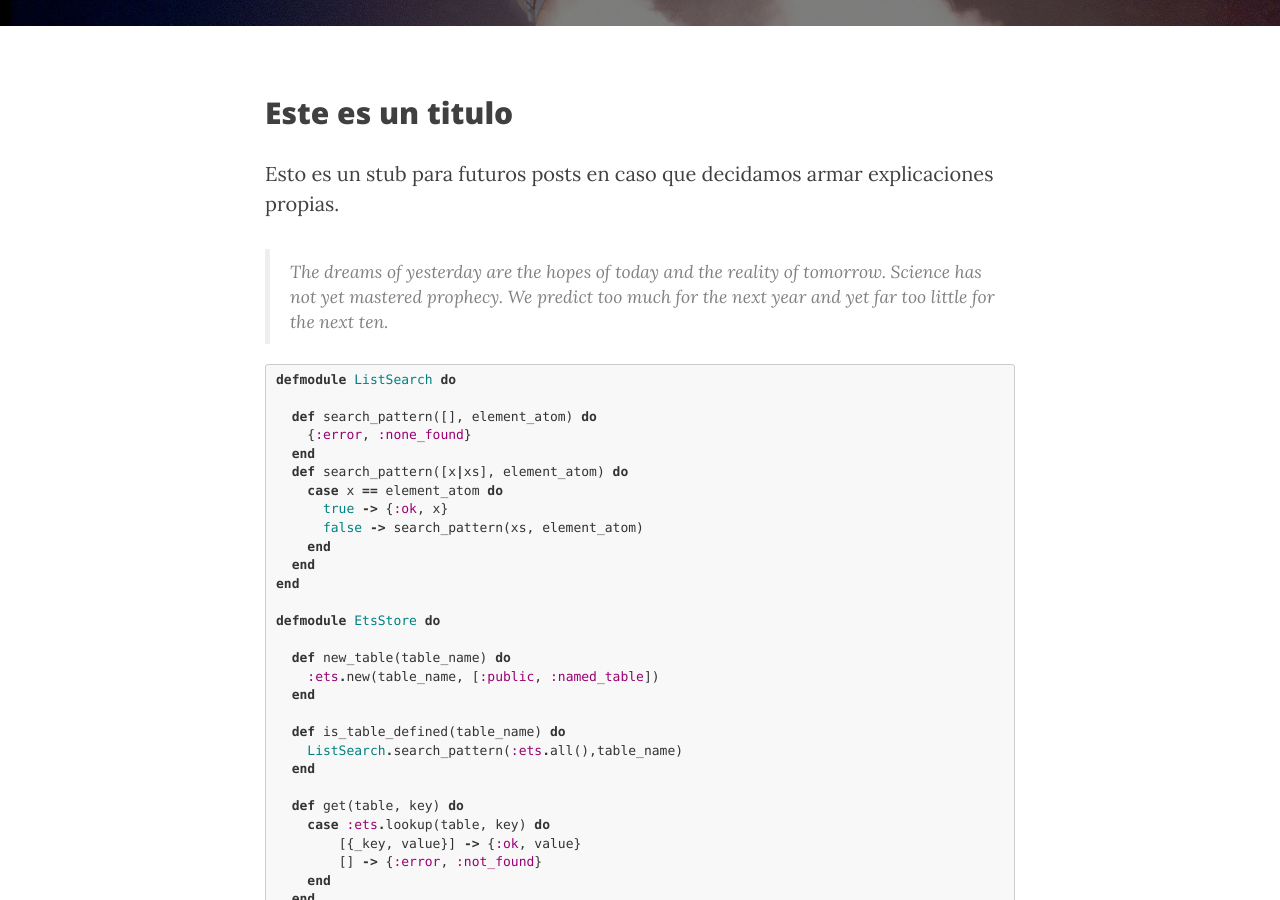
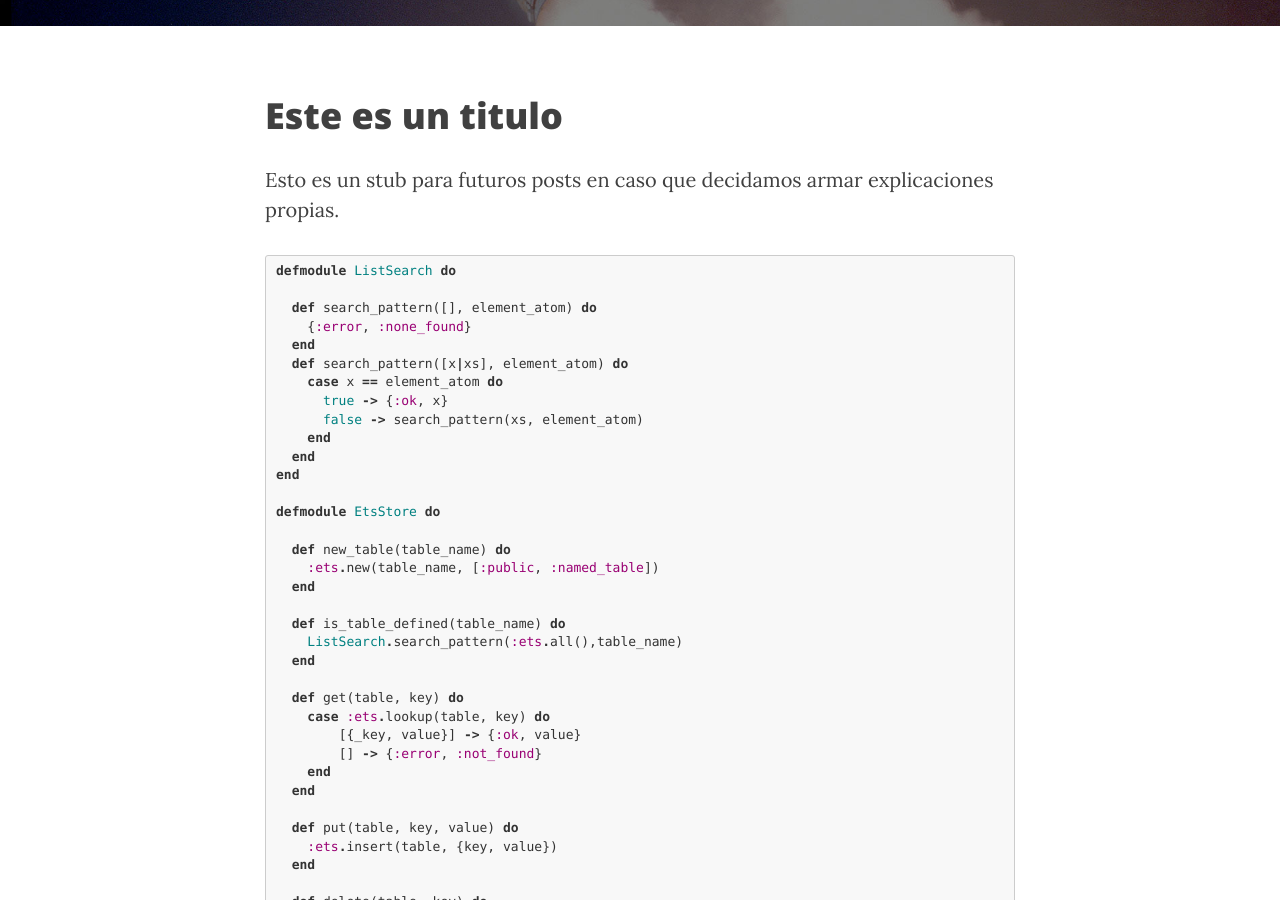
Before and after one commit to arquitecturas-concurrentes/arquitecturas-concurrentes.github.io, a Jekyll site: the page built from _posts/2015-06-24-nueva-pagina.markdown, in a window 1280 px wide and 900 px high, scrolled down 450 px. Built offline with Jekyll 4.4.1, drawn with Linux system fonts in a browser that asks for light colours; nearby versions of some CDN libraries.

Commit message:
update planilla

````diff
--- a/_posts/2015-06-24-nueva-pagina.markdown
+++ b/_posts/2015-06-24-nueva-pagina.markdown
@@ -7,13 +7,12 @@
 header-img: "img/post-bg-01.jpg"
 ---
 
-## Este es un titulo
+# Este es un titulo
 
 Esto es un stub para futuros posts en caso que decidamos armar explicaciones propias.
 
-<blockquote>The dreams of yesterday are the hopes of today and the reality of tomorrow. Science has not yet mastered prophecy. We predict too much for the next year and yet far too little for the next ten.</blockquote>
 
-{% highlight elixir %}
+```elixir
 defmodule ListSearch do
 
   def search_pattern([], element_atom) do
@@ -61,4 +60,4 @@
   end
 
 end
-{% endhighlight %}
+```
````
Also changed, not shown: cursada.md (+1 -1 lines).
